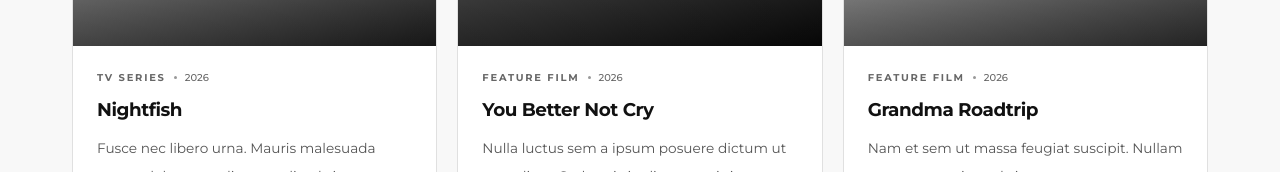
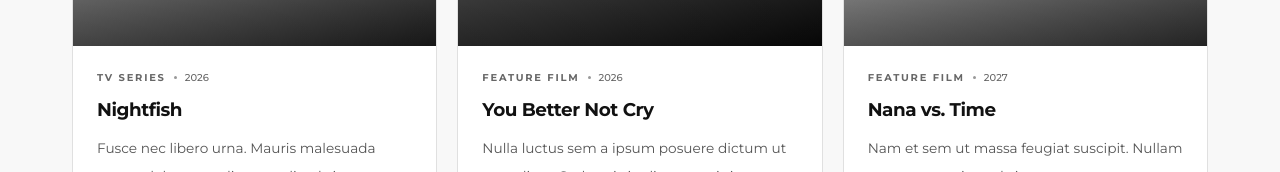
Before and after one commit to florian-wahl/northwallproductions.com, a React (Vite) app: page /projects in a window 1280 px wide. Shown: the part 1679-1851 px from the top of the page. Built offline with nearby package versions, Linux system fonts and the light colour scheme.

Commit message:
Added a few data elements for a project. Added headshot.

```diff
--- a/src/data/projects.js
+++ b/src/data/projects.js
@@ -31,9 +31,11 @@ export const projects = [
       'Nulla luctus sem a ipsum posuere dictum ut eget diam. Sed sagittis aliquam mi sit amet tempus. Morbi at vulputate lacus.',
     ],
     tags: ['Comedy', 'Workplace', 'Drama'],
-    director: 'Katie North',
-    producer: 'NorthWall Productions',
-    cinematographer: 'Madalena',
+    director: 'Sophie Niesenbaum',
+    writers: ['Katie North', 'Daniel Yaiullo'],
+    cast: ['Katie North', 'Daniel Yaiullo'],
+    producers: ['Katie North', 'Daniel Yaiullo'],
+    cinematographer: 'Maddalena De Beni',
     awards: [
       'Award 1',
       'Award 2'
@@ -62,9 +64,11 @@ export const projects = [
       'Nulla luctus sem a ipsum posuere dictum ut eget diam. Sed sagittis aliquam mi sit amet tempus. Morbi at vulputate lacus.',
     ],
     tags: ['Comedy', 'Workplace', 'Drama'],
-    director: 'Katie North',
-    producer: 'NorthWall Productions',
-    cinematographer: 'Madalena',
+    director: 'Sophie Niesenbaum',
+    writers: ['Katie North', 'Daniel Yaiullo'],
+    cast: ['Katie North', 'Daniel Yaiullo'],
+    producers: ['NorthWall Productions'],
+    cinematographer: 'Maddalena De Beni',
     awards: [],
   },
   {
@@ -86,17 +90,19 @@ export const projects = [
       'Nulla luctus sem a ipsum posuere dictum ut eget diam. Sed sagittis aliquam mi sit amet tempus. Morbi at vulputate lacus.',
     ],
     tags: ['Horror', 'Comedy', 'Christmas'],
-    director: 'Katie North',
-    producer: 'NorthWall Productions',
-    cinematographer: 'RBD',
+    director: 'TBD',
+    writers: ['Katie North'],
+    cast: [],
+    producers: ['NorthWall Productions'],
+    cinematographer: 'TBD',
     awards: [],
   },
   {
-    id: 'grandma-roadtrip',
-    title: 'Grandma Roadtrip',
+    id: 'nana-vs-time',
+    title: 'Nana vs. Time',
     type: 'Feature Film',
     status: 'pre-production',
-    year: '2026',
+    year: '2027',
     duration: '~100 mins',
     rating: 'TBD',
     language: 'English',
@@ -110,8 +116,10 @@ export const projects = [
       'Nulla luctus sem a ipsum posuere dictum ut eget diam. Sed sagittis aliquam mi sit amet tempus. Morbi at vulputate lacus.',
     ],
     tags: ['Comedy', 'Drama', 'Family'],
-    director: 'Katie North',
-    producer: 'NorthWall Productions',
+    director: 'TBD',
+    writers: ['Katie North'],
+    cast: [],
+    producers: ['NorthWall Productions'],
     cinematographer: 'TBD',
     awards: [],
   },
--- a/src/data/team.js
+++ b/src/data/team.js
@@ -13,7 +13,7 @@ export const team = [
     id: 'katie-north',
     name: 'Katie North',
     title: 'Co-Founder & Producer',
-    photo: null, // place headshot at public/team/katie-north.jpg
+    photo: "katie-north.jpg", // place headshot at public/team/katie-north.jpg
     bio: 'Bio coming soon.',
   },
   {
--- a/src/pages/ProjectDetail.jsx
+++ b/src/pages/ProjectDetail.jsx
@@ -14,11 +14,12 @@ const statusConfig = {
 };
 
 function InfoRow({ label, value }) {
-  if (!value || value === 'TBD') return null;
+  const display = Array.isArray(value) ? value.join(', ') : value;
+  if (!display || display === 'TBD') return null;
   return (
     <div className="flex flex-col gap-1.5 py-4 border-b border-edge last:border-0">
       <span className="text-[0.6rem] font-bold tracking-[0.2em] uppercase text-ink-dim">{label}</span>
-      <span className="text-[0.9rem] text-ink font-semibold tracking-tight">{value}</span>
+      <span className="text-[0.9rem] text-ink font-semibold tracking-tight">{display}</span>
     </div>
   );
 }
@@ -29,7 +30,7 @@ export default function ProjectDetail() {
   if (!project) return <Navigate to="/projects" replace />;
 
   const { title, type, status, year, duration, rating, language,
-    posterClass, description, tags, director, producer, cinematographer, awards } = project;
+    posterClass, description, tags, director, writers, cast, producers, cinematographer, awards } = project;
 
   const gradient = posterGradients[posterClass] ?? 'bg-poster-1';
   const badge    = statusConfig[status] ?? statusConfig.upcoming;
@@ -115,7 +116,9 @@ export default function ProjectDetail() {
               <InfoRow label="Rating"          value={rating}          />
               <InfoRow label="Language"        value={language}        />
               <InfoRow label="Director"        value={director}        />
-              <InfoRow label="Producer"        value={producer}        />
+              <InfoRow label="Writers"         value={writers}         />
+              <InfoRow label="Cast"            value={cast}            />
+              <InfoRow label="Producers"       value={producers}       />
               <InfoRow label="Cinematographer" value={cinematographer} />
             </div>
           </aside>
```
Also changed, not shown: public/team/katie-north.jpg (added).
